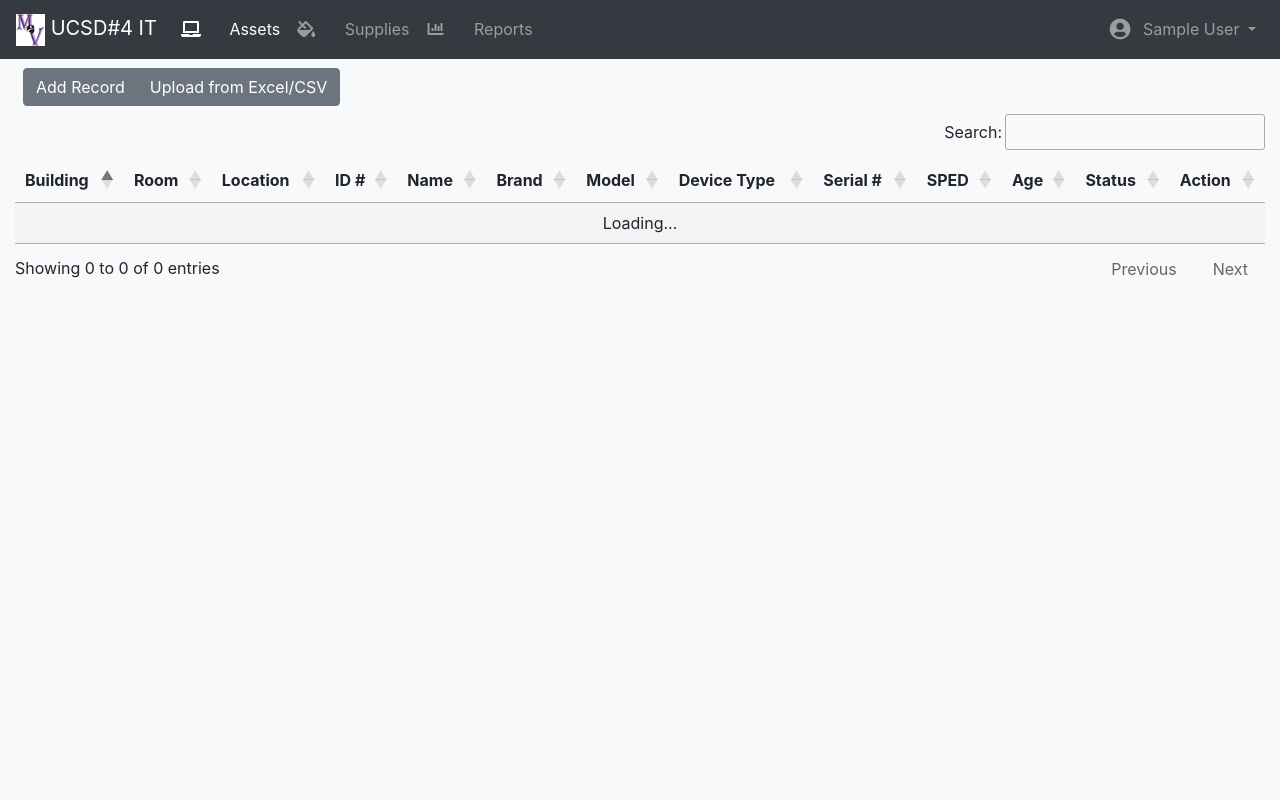
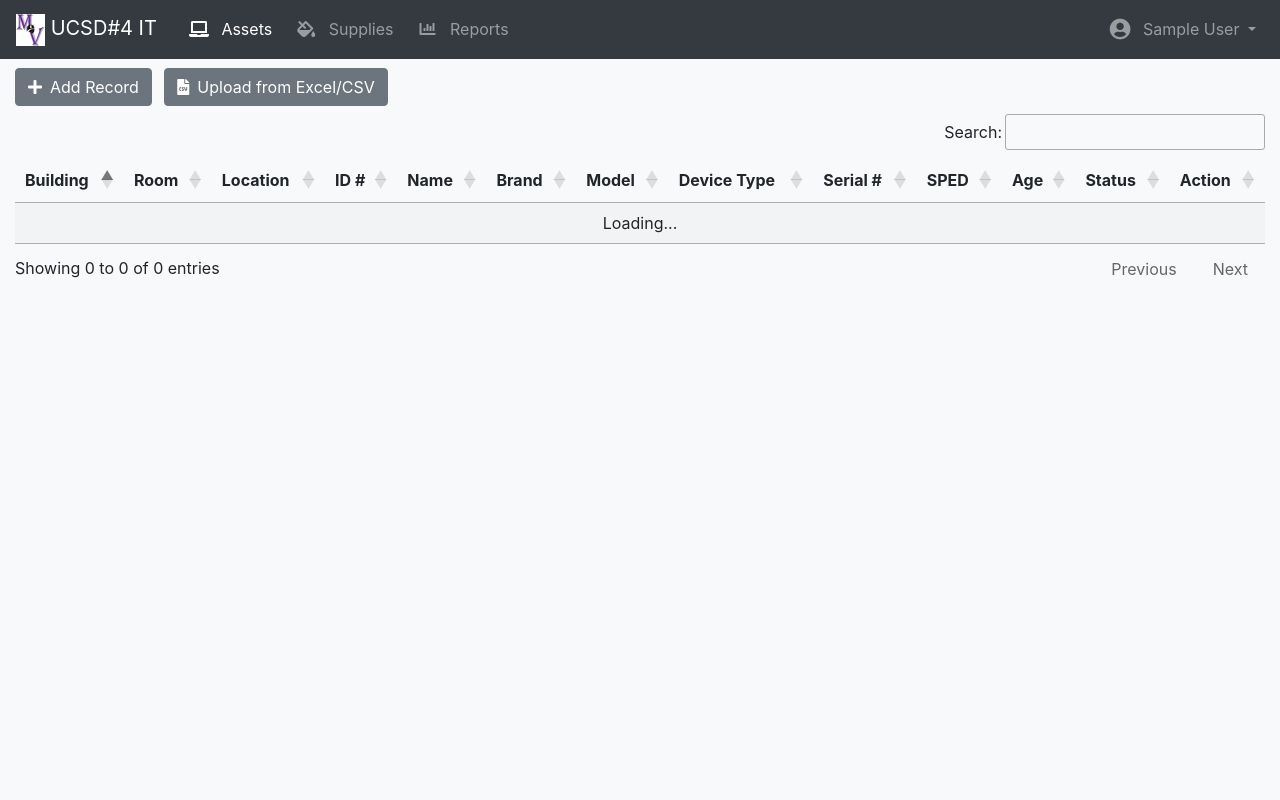
Before and after one commit to solsen86/ucsd4, a PHP site: page /assets.php in a window 1280 px wide. Run offline with PHP 8.4, Linux system fonts and the light colour scheme; the visitor is signed in with stand-in values (Sample User, id 1); data comes from the database, SQL or seed files in the repository; data that the repository does not hold is empty; some libraries are stand-ins or nearby versions.

Commit message:
fixed placement of buttons and have modal for uploading csv file working. Added icons to buttons

```diff
--- a/assets.php
+++ b/assets.php
@@ -32,31 +32,6 @@
     </head>
     <body>
 
-        <!-- Bulk Upload Modal -->
-        <div class="modal" tabindex="-1" role="dialog">
-            <div class="modal-dialog" role="document">
-                <div class="modal-content">
-                    <div class="modal-header">
-                        <h5 class="modal-title">
-                            Upload from Excel/CSV
-                        </h5>
-                        <button type="button" class="close" data-dismiss="modal" aria-label="Close">
-                            <span aria-hidden="true">&times;</span>
-                        </button>
-                    </div>
-                    <div class="modal-body">
-                        <form class="needs-validation" novalidate>
-                            <div class="custom-file">
-                                <input type="file" accept=".xlsx,.csv" class="custom-file-input" id="validatedCustomFile" required>
-                                <label class="custom-file-label" for="validatedCustomFile">Choose File...</label>
-                                <div class="invalid-feedback">Invalid file or file type. Please try again.</div>
-                            </div>
-                        </form>
-                    </div>
-                </div>
-            </div>
-        </div>
-
         <!-- Top Navbar  -->
         <nav class="navbar navbar-expand-lg bg-dark navbar-dark fixed-top">
             <a class="navbar-brand" href="dashboard.php">
@@ -73,19 +48,19 @@
                     <!-- Navebar items to show when sidebar is collapsed -->
                     <li class="nav-item">
                         <a class="nav-link active" href="./assets.php">
-                            <i class="fas fa-laptop fa-fw mr-4"></i>
+                            <i class="fas fa-laptop fa-fw mx-2"></i>
                             Assets
                         </a>
                     </li>
                     <li class="nav-item">
                         <a class="nav-link" href="./supplies.php">
-                            <i class="fas fa-fill-drip fa-fw mr-4"></i>
+                            <i class="fas fa-fill-drip fa-fw mx-2"></i>
                             Supplies
                         </a>
                     </li>
                     <li class="nav-item">
                         <a class="nav-link text-left" href="./reports.php">
-                            <i class="fas fa-chart-bar fa-fw mr-4"></i>
+                            <i class="fas fa-chart-bar fa-fw mx-2"></i>
                             Reports
                         </a>
                     </li>
@@ -128,18 +103,16 @@
 
         <!-- Content Area -->
         <div class="container-fluid flex-grow-1 bg-light h-100" id="window">
-
-            <!-- DB Record options -->
-            <div class="row m-2">
-                <div class="btn-group">
-                    <button class="btn btn-secondary">Add Record</button>
-                    <button class="btn btn-secondary">Upload from Excel/CSV</button>
-                </div>
-            </div>
-
             <!-- Data Table -->
             <div class="row">
-                <div class="container-fluid h-100">
+
+                <!-- DB Record options -->
+                <div class="container-fluid my-2 ml-0">
+                        <button class="btn btn-secondary mr-2"><i class="fas fa-plus mr-2"></i>Add Record</button>
+                        <button class="btn btn-secondary mr-2" data-toggle="modal" data-target="#fileUpload"><i class="fas fa-file-csv mr-2"></i>Upload from Excel/CSV</button>
+                </div>
+
+                <div class="container-fluid">
                     <table id="asset_table" class="display pageResize h-100" style="width:100%">
                         <thead>
                             <tr>
@@ -159,6 +132,35 @@
                             </tr>
                         </thead>
                     </table>
+                </div>
+            </div>
+        </div>
+
+            <!-- Bulk Upload Modal -->
+            <div class="modal fade" tabindex="-1" id="fileUpload" role="dialog">
+                <div class="modal-dialog" role="document" >
+                    <div class="modal-content">
+                        <div class="modal-header">
+                            <h5 class="modal-title">
+                                Upload from Excel/CSV
+                            </h5>
+                            <button type="button" class="close" data-dismiss="modal" aria-label="Close">
+                                <span aria-hidden="true">&times;</span>
+                            </button>
+                        </div>
+                        <div class="modal-body">
+                            <form class="needs-validation" novalidate>
+                                <div class="custom-file">
+                                    <input type="file" accept=".xlsx,.csv" class="custom-file-input" id="validatedCustomFile" required>
+                                    <label class="custom-file-label" for="validatedCustomFile">Choose File...</label>
+                                    <div class="invalid-feedback">Invalid file or file type. Please try again.</div>
+                                </div>
+                            </form>
+                        </div>
+                        <div class="modal-footer">
+                            <button type="button" class="btn btn-secondary" data-dismiss="modal">Close</button>
+                        </div>
+                    </div>
                 </div>
             </div>
 
@@ -198,8 +200,12 @@
         <!-- jQuery first, then Popper.js, then Bootstrap JS -->
         <script src="https://code.jquery.com/jquery-3.5.1.js"></script>
         <script src="https://cdn.jsdelivr.net/npm/popper.js@1.16.1/dist/umd/popper.min.js" integrity="sha384-9/reFTGAW83EW2RDu2S0VKaIzap3H66lZH81PoYlFhbGU+6BZp6G7niu735Sk7lN" crossorigin="anonymous"></script>
+        <script
+            src="https://code.jquery.com/jquery-3.6.0.min.js"
+            integrity="sha256-/xUj+3OJU5yExlq6GSYGSHk7tPXikynS7ogEvDej/m4="
+            crossorigin="anonymous"></script><script src="https://cdn.datatables.net/1.10.24/js/jquery.dataTables.min.js">
+        </script>
         <script src="https://cdn.jsdelivr.net/npm/bootstrap@4.6.0/dist/js/bootstrap.min.js" integrity="sha384-+YQ4JLhjyBLPDQt//I+STsc9iw4uQqACwlvpslubQzn4u2UU2UFM80nGisd026JF" crossorigin="anonymous"></script>
-        <script src="https://cdn.datatables.net/1.10.24/js/jquery.dataTables.min.js"></script>
         <script src="https://cdn.datatables.net/plug-ins/1.10.24/features/pageResize/dataTables.pageResize.min.js"></script>
         <script src="https://cdn.datatables.net/searchpanes/1.2.1/js/dataTables.searchPanes.min.js"></script>
         <script src="https://cdn.datatables.net/select/1.3.3/js/dataTables.select.min.js"></script>
```
